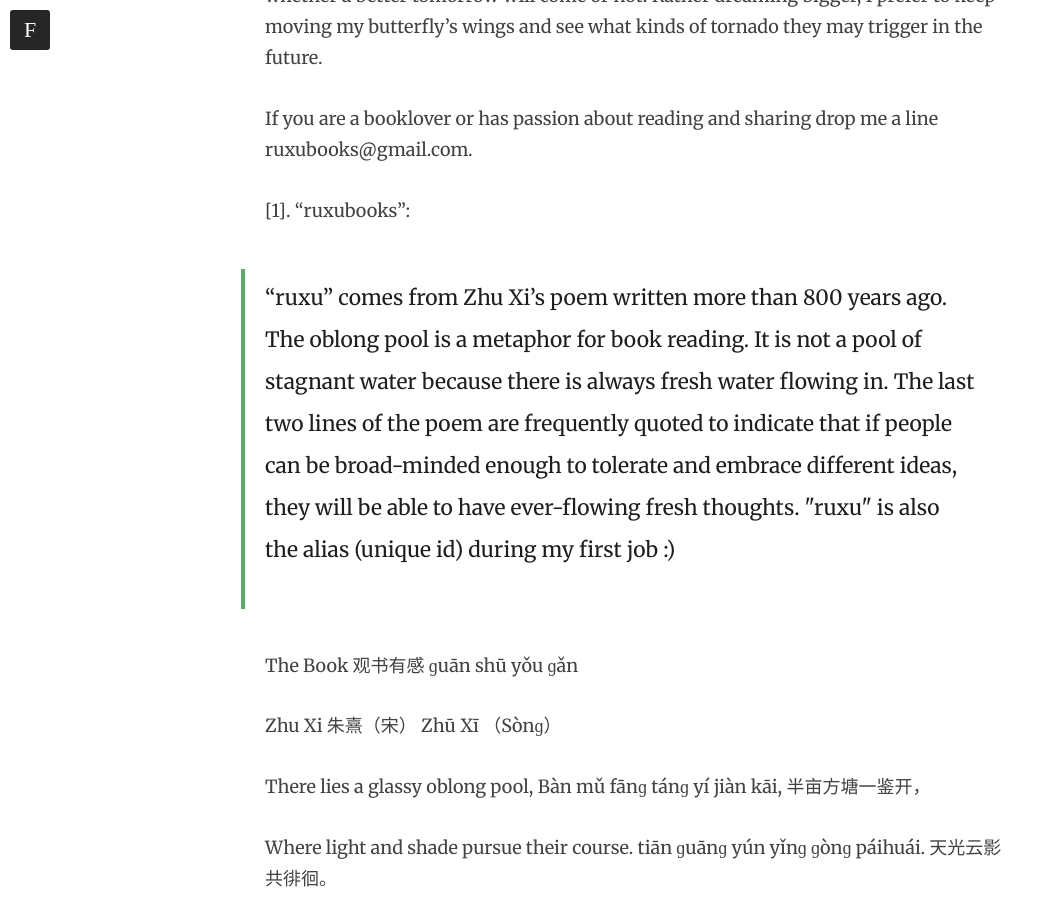
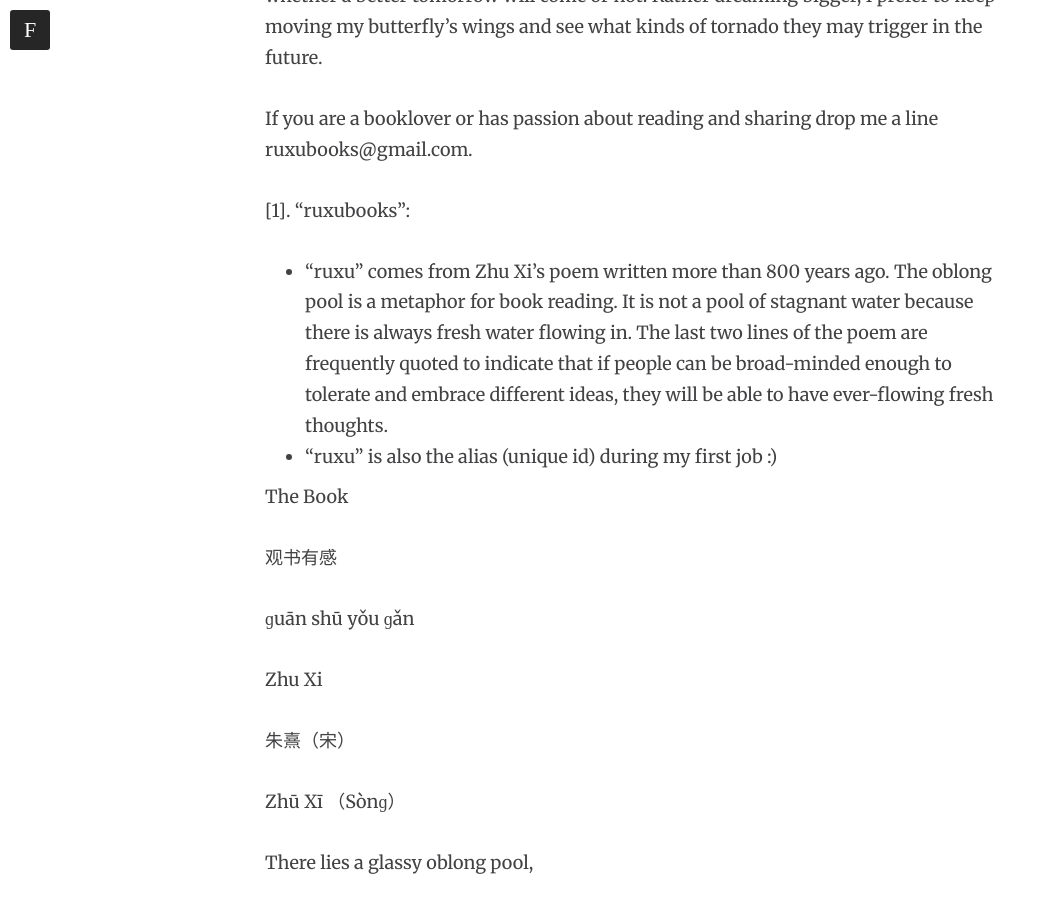
Before and after one commit to ruixinxu/ruxubooks.com, a Jekyll site: the page built from _posts/2016-07-17-butterfly-wings.markdown, in a window 1280 px wide and 900 px high, scrolled down 2958 px. Shown: the whole window, without its empty margins (0-1054 px from the left). Built offline with Jekyll 4.4.1, drawn with Linux system fonts in a browser that asks for light colours; nearby versions of some CDN libraries; comment, search, counter and statistics services are not loaded; some of the changed text lies outside the part shown.

Commit message:
update format

```diff
--- a/_posts/2016-07-17-butterfly-wings.markdown
+++ b/_posts/2016-07-17-butterfly-wings.markdown
@@ -8,7 +8,6 @@ tags: [ruxu-life]
 comments: true
 share: true
 ---
-
 by: Mumu
 
 Around two weeks ago, ruxubooks held one book exchange meetup event in Singapore. As the first step to my "book dream" it was far away from perfect. Even so, I am still proud of myself and full of gratitude for him and her who gave me inspiration and encouragement.
@@ -33,24 +32,40 @@ If you are a booklover or has passion about reading and sharing drop me a line r
 
 [1]. "ruxubooks":
 
->>"ruxu" comes from Zhu Xi's poem <The Book> written more than 800 years ago. The oblong pool is a metaphor for book reading. It is not a pool of stagnant water because there is always fresh water flowing in. The last two lines of the poem are frequently quoted to indicate that if people can be broad-minded enough to tolerate and embrace different ideas, they will be able to have ever-flowing fresh thoughts.
->>"ruxu" is also the alias (unique id) during my first job :)
+- "ruxu" comes from Zhu Xi's poem <The Book> written more than 800 years ago. The oblong pool is a metaphor for book reading. It is not a pool of stagnant water because there is always fresh water flowing in. The last two lines of the poem are frequently quoted to indicate that if people can be broad-minded enough to tolerate and embrace different ideas, they will be able to have ever-flowing fresh thoughts.
+- "ruxu" is also the alias (unique id) during my first job :)
 
 The Book
+
 观书有感
+
 ɡuān shū yǒu ɡǎn
 
+
+
 Zhu Xi
+
 朱熹（宋）
+
 Zhū Xī （Sònɡ）
 
+
+
 There lies a glassy oblong pool,
+
 Bàn mǔ fānɡ tánɡ yí jiàn kāi,
+
 半亩方塘一鉴开，
 
+
+
 Where light and shade pursue their course.
+
 tiān ɡuānɡ yún yǐnɡ ɡònɡ páihuái.
+
 天光云影共徘徊。
+
+
 
 How could it be so clear and cool?
 Wèn qú nǎ dé qīnɡ rúxǔ,
```
